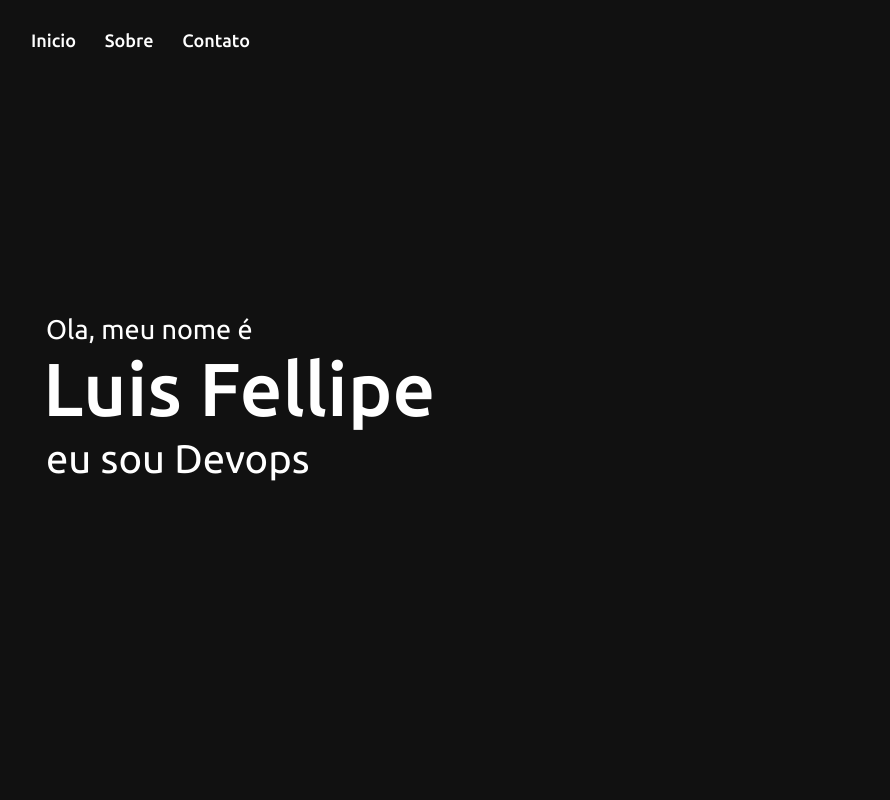
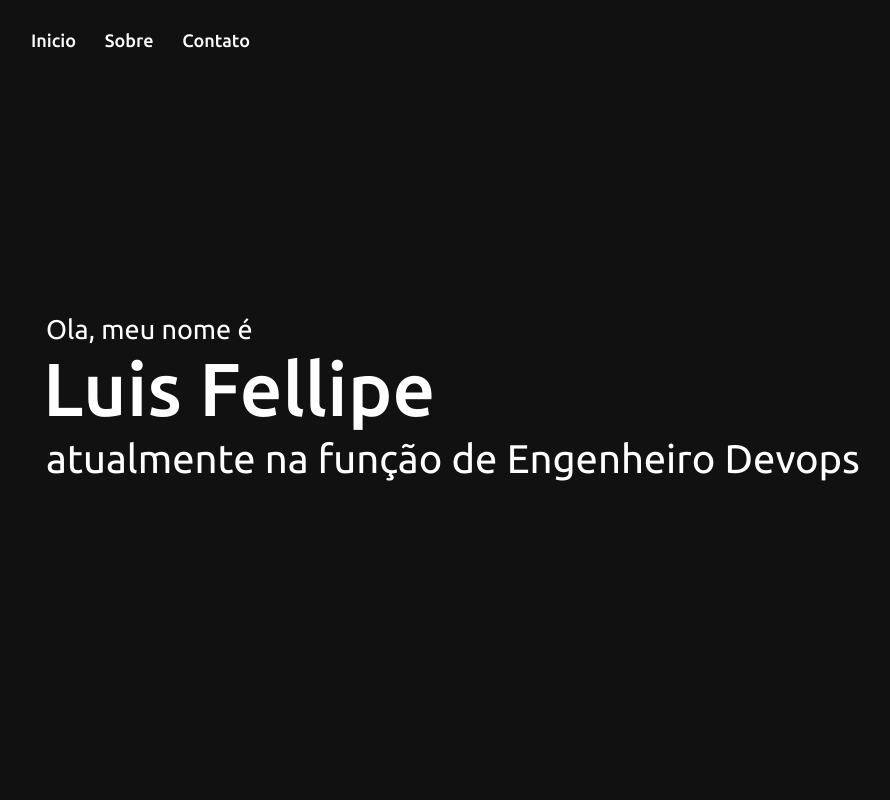
Before and after one commit to CariocaFellipe/LuisFellipeMarques, a plain HTML site: page index.html in a window 1280 px wide. Shown: the top 800 px of the page, without its empty margins (74-964 px from the left). Drawn offline with nearby package versions, Linux system fonts and the light colour scheme.

Commit message:
Update index.html

```diff
--- a/index.html
+++ b/index.html
@@ -31,7 +31,7 @@
             <div class="home-content">
                 <div class="text-1">Ola, meu nome é</div>
                 <div class="text-2">Luis Fellipe</div>
-                <div class="text-3">eu sou Devops<span class="typing"></span></div>
+                <div class="text-3">atualmente na função de Engenheiro Devops<span class="typing"></span></div>
             </div>
         </div>
     </section>
```
